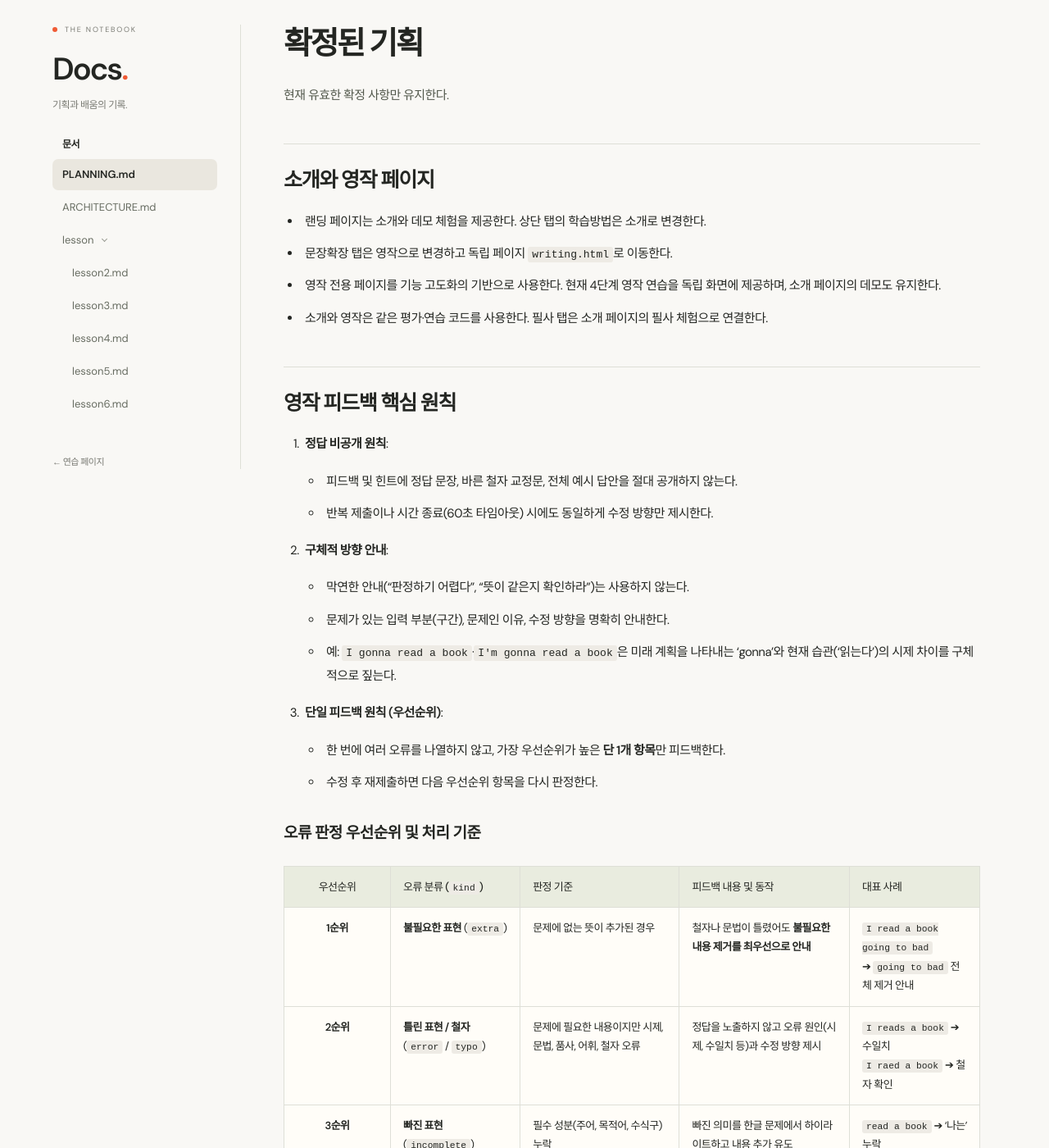
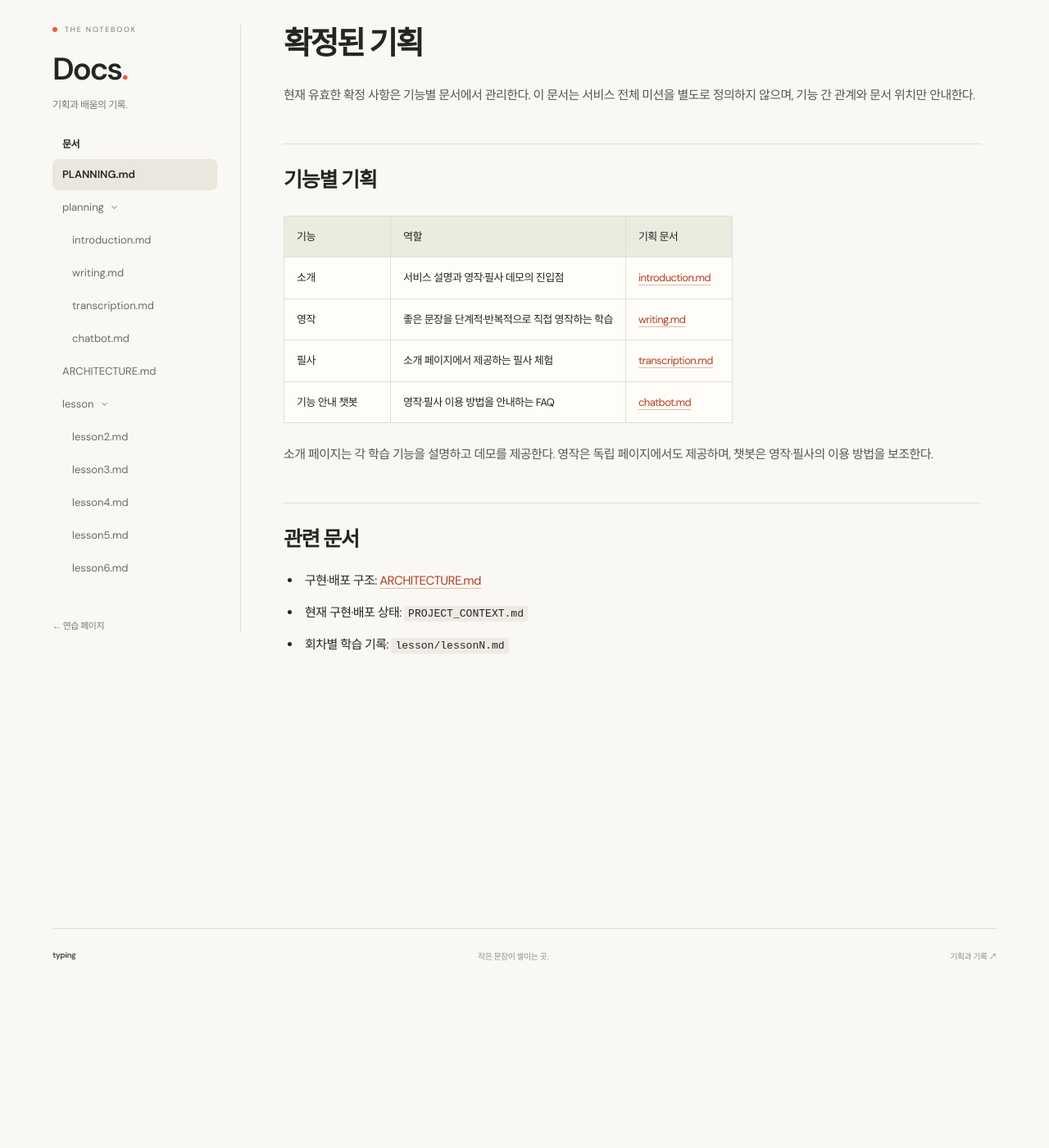
Before and after one commit to wkqkel9/my-agent, a Jekyll site: the page built from wiki.md, in a window 1280 px wide and 1400 px high, scrolled down 191 px. Shown: the whole window at 82% size. Built offline with Jekyll 4.4.1, drawn with Linux system fonts in a browser that asks for light colours; some of the changed text lies outside the part shown.

Commit message:
docs: split feature planning documents

```diff
--- a/PLANNING.md
+++ b/PLANNING.md
@@ -5,52 +5,21 @@ title: 확정 기획
 
 # 확정된 기획
 
-현재 유효한 확정 사항만 유지한다.
+현재 유효한 확정 사항은 기능별 문서에서 관리한다. 이 문서는 서비스 전체 미션을 별도로 정의하지 않으며, 기능 간 관계와 문서 위치만 안내한다.
 
-## 소개와 영작 페이지
+## 기능별 기획
 
-- 랜딩 페이지는 소개와 데모 체험을 제공한다. 상단 탭의 학습방법은 소개로 변경한다.
-- 문장확장 탭은 영작으로 변경하고 독립 페이지 `writing.html`로 이동한다.
-- 영작 전용 페이지를 기능 고도화의 기반으로 사용한다. 현재 4단계 영작 연습을 독립 화면에 제공하며, 소개 페이지의 데모도 유지한다.
-- 소개와 영작은 같은 평가·연습 코드를 사용한다. 필사 탭은 소개 페이지의 필사 체험으로 연결한다.
+| 기능 | 역할 | 기획 문서 |
+|---|---|---|
+| 소개 | 서비스 설명과 영작·필사 데모의 진입점 | [introduction.md](planning/introduction.html) |
+| 영작 | 좋은 문장을 단계적·반복적으로 직접 영작하는 학습 | [writing.md](planning/writing.html) |
+| 필사 | 소개 페이지에서 제공하는 필사 체험 | [transcription.md](planning/transcription.html) |
+| 기능 안내 챗봇 | 영작·필사 이용 방법을 안내하는 FAQ | [chatbot.md](planning/chatbot.html) |
 
-## 영작 피드백 핵심 원칙
+소개 페이지는 각 학습 기능을 설명하고 데모를 제공한다. 영작은 독립 페이지에서도 제공하며, 챗봇은 영작·필사의 이용 방법을 보조한다.
 
-1. **정답 비공개 원칙**:
-   - 피드백 및 힌트에 정답 문장, 바른 철자 교정문, 전체 예시 답안을 절대 공개하지 않는다.
-   - 반복 제출이나 시간 종료(60초 타임아웃) 시에도 동일하게 수정 방향만 제시한다.
-2. **구체적 방향 안내**:
-   - 막연한 안내("판정하기 어렵다", "뜻이 같은지 확인하라")는 사용하지 않는다.
-   - 문제가 있는 입력 부분(구간), 문제인 이유, 수정 방향을 명확히 안내한다.
-   - 예: `I gonna read a book`·`I'm gonna read a book`은 미래 계획을 나타내는 'gonna'와 현재 습관('읽는다')의 시제 차이를 구체적으로 짚는다.
-3. **단일 피드백 원칙 (우선순위)**:
-   - 한 번에 여러 오류를 나열하지 않고, 가장 우선순위가 높은 **단 1개 항목**만 피드백한다.
-   - 수정 후 재제출하면 다음 우선순위 항목을 다시 판정한다.
+## 관련 문서
 
-### 오류 판정 우선순위 및 처리 기준
-
-| 우선순위 | 오류 분류 (`kind`) | 판정 기준 | 피드백 내용 및 동작 | 대표 사례 |
-|:---:|---|---|---|---|
-| **1순위** | **불필요한 표현** (`extra`) | 문제에 없는 뜻이 추가된 경우 | 철자나 문법이 틀렸어도 **불필요한 내용 제거를 최우선으로 안내** | `I read a book going to bad`<br>➔ `going to bad` 전체 제거 안내 |
-| **2순위** | **틀린 표현 / 철자** (`error` / `typo`) | 문제에 필요한 내용이지만 시제, 문법, 품사, 어휘, 철자 오류 | 정답을 노출하지 않고 오류 원인(시제, 수일치 등)과 수정 방향 제시 | `I reads a book` ➔ 수일치<br>`I raed a book` ➔ 철자 확인 |
-| **3순위** | **빠진 표현** (`incomplete`) | 필수 성분(주어, 목적어, 수식구) 누락 | 빠진 의미를 한글 문제에서 하이라이트하고 내용 추가 유도 | `read a book` ➔ '나는' 누락<br>1단계 누락 ➔ '잠들기 전에' 추가 |
-
-## 영작 평가 서버
-
-- 영작 AI 평가는 Vercel 서버에서 Groq API를 호출한다. API 키는 서버 환경변수로만 관리한다.
-- 등록된 정답 표현과 일치할 때만 브라우저에서 즉시 통과시키고, 그 외 모든 입력의 정답 여부·오류 분류·피드백은 AI가 판정한다. 수동 오류 판정 규칙은 사용하지 않는다.
-- AI 응답을 기다리는 동안 평가 중 문구·피드백은 표시하지 않는다. 결과 도착 시 피드백을 표시하고 실패 시 재시도를 안내한다.
-- 무료 범위에서 응답 속도를 우선 최적화한다. 120B 모델의 낮은 추론과 간결한 피드백을 사용하고, 동일 단계·동일 입력은 세션 안에서 검증된 AI 결과를 재사용한다. 평가 중 같은 입력의 중복 요청은 보내지 않는다.
-- 기존 단일 피드백 우선순위와 정답 비공개 원칙을 유지한다.
-
-## 기능 안내 챗봇
-
-- 우측 하단 챗봇은 문장확장·필사 이용 방법을 검토한 FAQ와 규칙으로 안내하며, 실시간 모델 API를 호출하지 않는다.
-- 기능 분류 ➔ 세부 질문 ➔ 복귀 경로를 제공하며, 직접 입력한 후속 질문도 선택 중인 기능 문맥으로 처리한다.
-- FAQ 원본과 챗봇 소스는 `ask-once` 프로젝트에서 관리하고, `my-agent`에는 생성된 실행 파일(`chatbot.js`)만 배포한다.
-
-## 기획 및 서비스 관리
-
-- 서비스와 챗봇의 확정 기획은 `PLANNING.md`에 통합 유지한다.
-- 회차별 학습 기록은 `lesson/lessonN.md`, 서비스 동작 다이어그램은 `ARCHITECTURE.md`에서 관리한다. 아키텍처 문서는 Docs 메뉴와 공개 `ARCHITECTURE.html` 주소에서 열 수 있어야 한다.
-- 수정한 앱 변경은 항상 검증 후 커밋·푸시하고 기존 경로로 배포한다. 배포 성공과 실제 공개 반영을 확인한 뒤 공개 링크를 제공한다.
+- 구현·배포 구조: [ARCHITECTURE.md](ARCHITECTURE.md)
+- 현재 구현·배포 상태: `PROJECT_CONTEXT.md`
+- 회차별 학습 기록: `lesson/lessonN.md`
--- a/PROJECT_CONTEXT.md
+++ b/PROJECT_CONTEXT.md
@@ -3,6 +3,7 @@
 작업 전 [AGENTS.md](AGENTS.md)와 [확정 기획](PLANNING.md)을 읽는다.
 
 - 화면: `index.html`은 소개·영작/필사 데모, `writing.html`은 영작 전용 페이지다. 상단 탭은 소개·영작·필사·Docs이며, 영작은 별도 페이지로 이동한다.
+- 다음 영작 고도화 범위: 사용자는 주제와 CEFR 난이도만 선택한다. 초기에는 영어 인터뷰를 우선하며, 외부 기준과 자동 검증을 통과한 독립 제작 문제를 4단계로 제공한다. 오답·시간 종료를 학습 요소별로 누적해 취약 요소의 출제 비중을 높이고, 시간 종료 시 해당 단계의 대표 답안 하나를 공개한다. 아직 앱에는 구현하지 않았다.
 - 공통 코드: `writing.js`가 두 페이지의 영작 연습·AI 평가를 담당하고 `site.css`가 공통 디자인을 제공한다. 필사 코드는 소개 페이지에만 있다. `.github/workflows/pages.yml`에서 새 HTML·JS·CSS를 함께 배포한다.
 - 공개 앱 주소: https://wkqkel9.github.io/my-agent/ (GitHub Pages). 수정 후 검증·커밋·푸시·배포 성공·실제 공개 반영까지 확인한다.
 - 구현: 영작 입력 아래 액션 버튼 행을 제거했다. Enter 또는 모바일 키보드 전송으로 제출한다. 문장마다 60초, 정답 시 즉시 다음 문장, 시간 종료 후 내 답·한글 뜻 비교와 Enter·입력창 클릭으로 진행한다.
@@ -17,8 +18,12 @@
 - 시스템 Node가 없어 검증에는 `/tmp`의 Playwright Node와 Chromium을 사용했다. 일반 환경에서는 `node tests/expansion.test.js`, Playwright·Chromium 설치 후 `python tests/expansion.browser.py`로 실행한다.
 - AGENTS.md를 공통 지침 원본으로 두고 Claude·Gemini·Cursor·Copilot용 파일에서 연결한다. 자동 로딩 여부는 각 도구 설정에 따라 다르다.
 
-- 문서 위치: [PLANNING.md](PLANNING.md), [ARCHITECTURE.md](ARCHITECTURE.md) 및 [lesson/lesson2.md](lesson/lesson2.md) ~ [lesson/lesson6.md](lesson/lesson6.md)에 문서를 유지한다. 배포 확인 완료 주소:
+- 문서 위치: [PLANNING.md](PLANNING.md)는 기능별 기획의 목차이며, 세부 기획은 `planning/`, 구현·배포 구조는 [ARCHITECTURE.md](ARCHITECTURE.md), 회차별 기록은 `lesson/`에 유지한다. 배포 확인 완료 주소:
   - 아키텍처 문서: https://wkqkel9.github.io/my-agent/ARCHITECTURE.html
+  - 소개 기획: https://wkqkel9.github.io/my-agent/planning/introduction.html
+  - 영작 기획: https://wkqkel9.github.io/my-agent/planning/writing.html
+  - 필사 기획: https://wkqkel9.github.io/my-agent/planning/transcription.html
+  - 챗봇 기획: https://wkqkel9.github.io/my-agent/planning/chatbot.html
   - Lesson 2: https://wkqkel9.github.io/my-agent/lesson/lesson2.html
   - Lesson 3: https://wkqkel9.github.io/my-agent/lesson/lesson3.html
   - Lesson 4: https://wkqkel9.github.io/my-agent/lesson/lesson4.html
--- a/_layouts/default.html
+++ b/_layouts/default.html
@@ -47,6 +47,17 @@
             <p class="tree-heading">문서</p>
             <ul class="tree-root">
               <li><a href="{{ '/PLANNING.html' | relative_url }}" {% if current_name == 'PLANNING.md' %}aria-current="page"{% endif %}>PLANNING.md</a></li>
+              <li>
+                <details class="lesson-tree" open>
+                  <summary><span>planning</span><span class="tree-chevron" aria-hidden="true"></span></summary>
+                  <ul class="tree-children">
+                    {% assign planning_pages = site.pages | where: 'docs_group', 'planning' | sort: 'planning_order' %}
+                    {% for planning_page in planning_pages %}
+                    <li><a href="{{ planning_page.url | relative_url }}" {% if page.path == planning_page.path %}aria-current="page"{% endif %}>{{ planning_page.name }}</a></li>
+                    {% endfor %}
+                  </ul>
+                </details>
+              </li>
               <li><a href="{{ '/ARCHITECTURE.html' | relative_url }}" {% if current_name == 'ARCHITECTURE.md' %}aria-current="page"{% endif %}>ARCHITECTURE.md</a></li>
               <li>
                 <details class="lesson-tree" open>
--- /dev/null
+++ b/planning/chatbot.md
@@ -0,0 +1,13 @@
+---
+layout: default
+title: 기능 안내 챗봇 기획
+permalink: /planning/chatbot.html
+docs_group: planning
+planning_order: 4
+---
+
+# 기능 안내 챗봇
+
+- 우측 하단 챗봇은 영작·필사 이용 방법을 검토된 FAQ와 규칙으로 안내하며 실시간 모델 API를 호출하지 않는다.
+- 기능 분류 → 세부 질문 → 복귀 경로를 제공하고, 직접 입력한 후속 질문도 선택 중인 기능 문맥으로 처리한다.
+- FAQ 원본과 챗봇 소스는 `ask-once` 프로젝트에서 관리하고, 현재 프로젝트에는 생성된 실행 파일 `chatbot.js`만 배포한다.
--- /dev/null
+++ b/planning/introduction.md
@@ -0,0 +1,14 @@
+---
+layout: default
+title: 소개 기획
+permalink: /planning/introduction.html
+docs_group: planning
+planning_order: 1
+---
+
+# 소개
+
+- 랜딩 페이지는 서비스 소개와 영작·필사 데모를 제공한다.
+- 상단 탭의 `학습방법`은 `소개`로 표시한다.
+- 영작 데모는 영작 전용 페이지와 같은 평가·연습 코드를 사용한다.
+- 영작 탭은 `writing.html`로 이동하고, 필사 탭은 소개 페이지의 필사 체험으로 이동한다.
--- /dev/null
+++ b/planning/transcription.md
@@ -0,0 +1,13 @@
+---
+layout: default
+title: 필사 기획
+permalink: /planning/transcription.html
+docs_group: planning
+planning_order: 3
+---
+
+# 필사
+
+- 필사는 소개 페이지에서 체험 기능으로 제공한다.
+- 상단 필사 탭은 소개 페이지의 필사 영역으로 이동한다.
+- 현재 확정된 기획 범위는 기존 필사 체험을 유지하는 것이다.
--- /dev/null
+++ b/planning/writing.md
@@ -0,0 +1,52 @@
+---
+layout: default
+title: 영작 기획
+permalink: /planning/writing.html
+docs_group: planning
+planning_order: 2
+---
+
+# 영작
+
+## 대미션
+
+학습자에게 좋은 영어 문장을 제공하고, 단계적·반복적으로 직접 영작하게 하여 체화시킨다.
+
+## 세부 미션 1. 좋은 문장을 제공한다
+
+좋은 문장은 현재 수준에 맞고, 실제 영어로 자연스러우며, 선택한 주제와 상황에 적합하고, 학습자의 취약한 부분을 보완하는 문장이다.
+
+| 판단 대상 | 기준 |
+|---|---|
+| 난이도 | CEFR `A2`·`B1`·`B2`·`C1` |
+| 문법·구문 | English Grammar Profile(EGP) |
+| 어휘·연어 | English Vocabulary Profile(EVP) |
+| 주제·상황 | 해당 분야의 실제 사용 상황과 공신력 있는 자료 |
+| 개인 적합성 | 학습 요소별 오답·시간 종료 누적 기록 |
+
+- 사용자는 `토익`·`기사`·`책(문학)`·`영어 인터뷰` 중 주제와 CEFR 난이도만 선택한다. 초기 고도화는 영어 인터뷰를 우선한다.
+- 원문은 복제하지 않는다. 자료에서 주제·상황·문체·학습 요소를 분석한 뒤 독립적인 문제로 제작한다.
+- 문법·구문·어휘·문장 기능은 내부 `학습 요소`로 태깅한다. 사용자가 직접 고르는 별도 집중학습 모드는 두지 않고, 취약 요소가 포함된 문제의 출제 비중을 높인다.
+- 외부 기준이 있는 항목은 해당 기준을 따른다. 외부 기준이 없는 항목은 구현 전에 판정 조건과 자동 검증 방법을 정의하고, 검증을 통과한 문제만 문제은행에 등록한다.
+
+## 세부 미션 2. 문장을 단계적으로 확장한다
+
+한 문제를 4단계로 확장한다. 각 단계는 완전하고 자연스러운 문장이면서 이전 단계의 의미를 유지하고, 주요 의미 단위 하나를 더해야 한다. 단계가 바뀔 때 문장 전체를 불필요하게 다시 쓰게 하지 않는다.
+
+Sentence combining은 확장 원리로 참고하고, 4단계 구성은 위 조건을 만족하도록 이 서비스의 문제 제작 규칙으로 운영한다.
+
+## 세부 미션 3. 각 단계를 제한 시간 안에 완성하게 한다
+
+단계마다 제한 시간은 60초다.
+
+| 결과 | 동작 | 학습 기록 |
+|---|---|---|
+| 정답 | 즉시 다음 단계로 이동 | 정답 기록 |
+| 오답 | 가장 우선하는 오류 하나를 안내하고 재시도 | 해당 학습 요소의 오답 기록 |
+| 시간 종료 | 해당 단계의 대표 답안 하나를 보여주고 다음 단계로 이동 | 해당 학습 요소의 시간 종료 기록 |
+
+- 등록된 허용 답안은 브라우저에서 즉시 통과시키고, 그 외 답안은 AI가 필수 의미·불필요한 의미·문법·어휘를 판정한다.
+- 대표 답안은 가능한 여러 정답 중 하나이며 유일한 정답을 뜻하지 않는다.
+- 제한 시간 안의 피드백에는 정답 문장·교정문·예시 답안을 노출하지 않고, 문제가 있는 부분·이유·수정 방향만 안내한다.
+- 한 번에 오류 하나만 안내하며 우선순위는 `불필요한 표현` → `틀린 표현·철자` → `빠진 표현`이다.
+- 오답과 시간 종료 기록은 세부 미션 1의 취약 요소별 출제 비중에 반영한다.
```
Also changed, not shown: .github/workflows/pages.yml.
